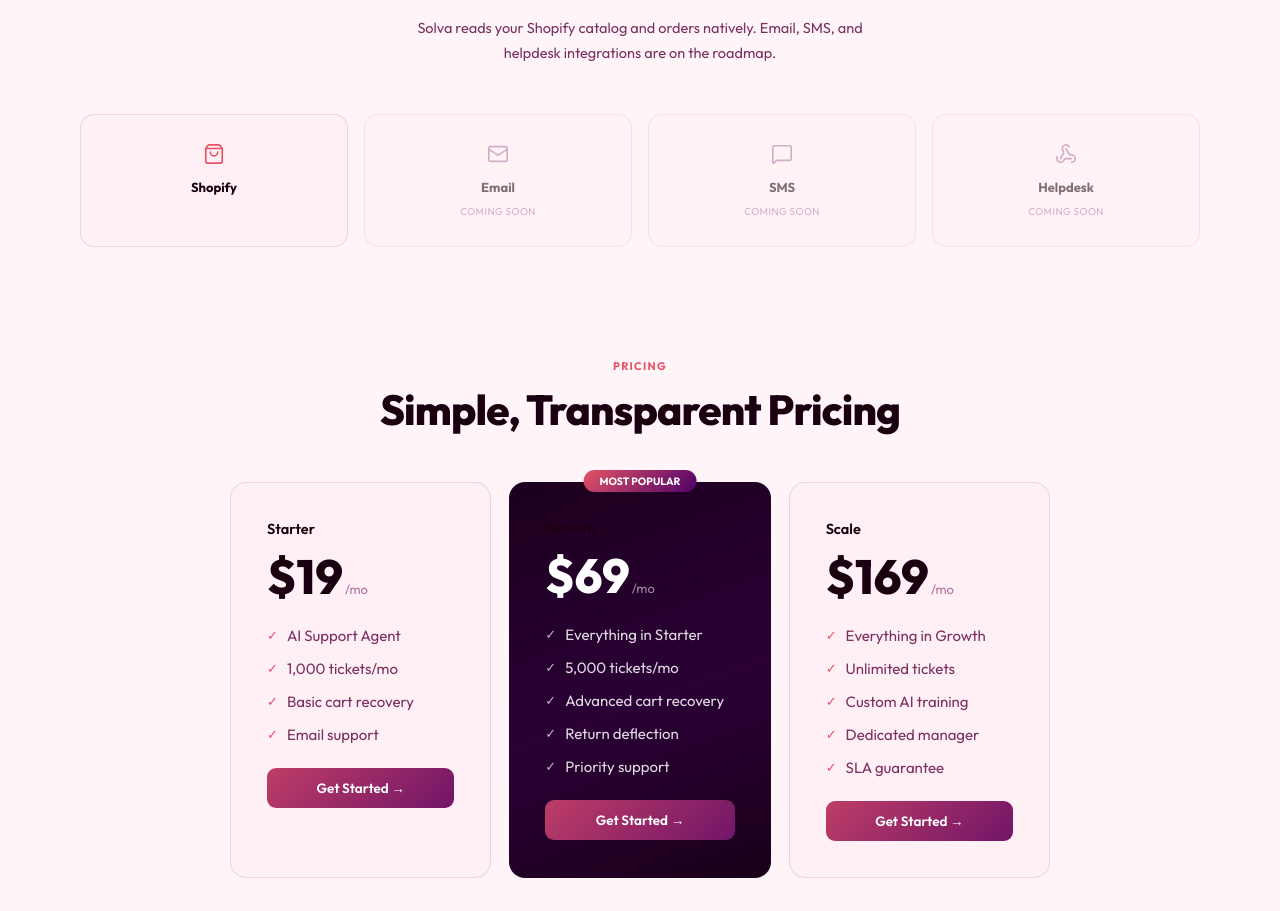
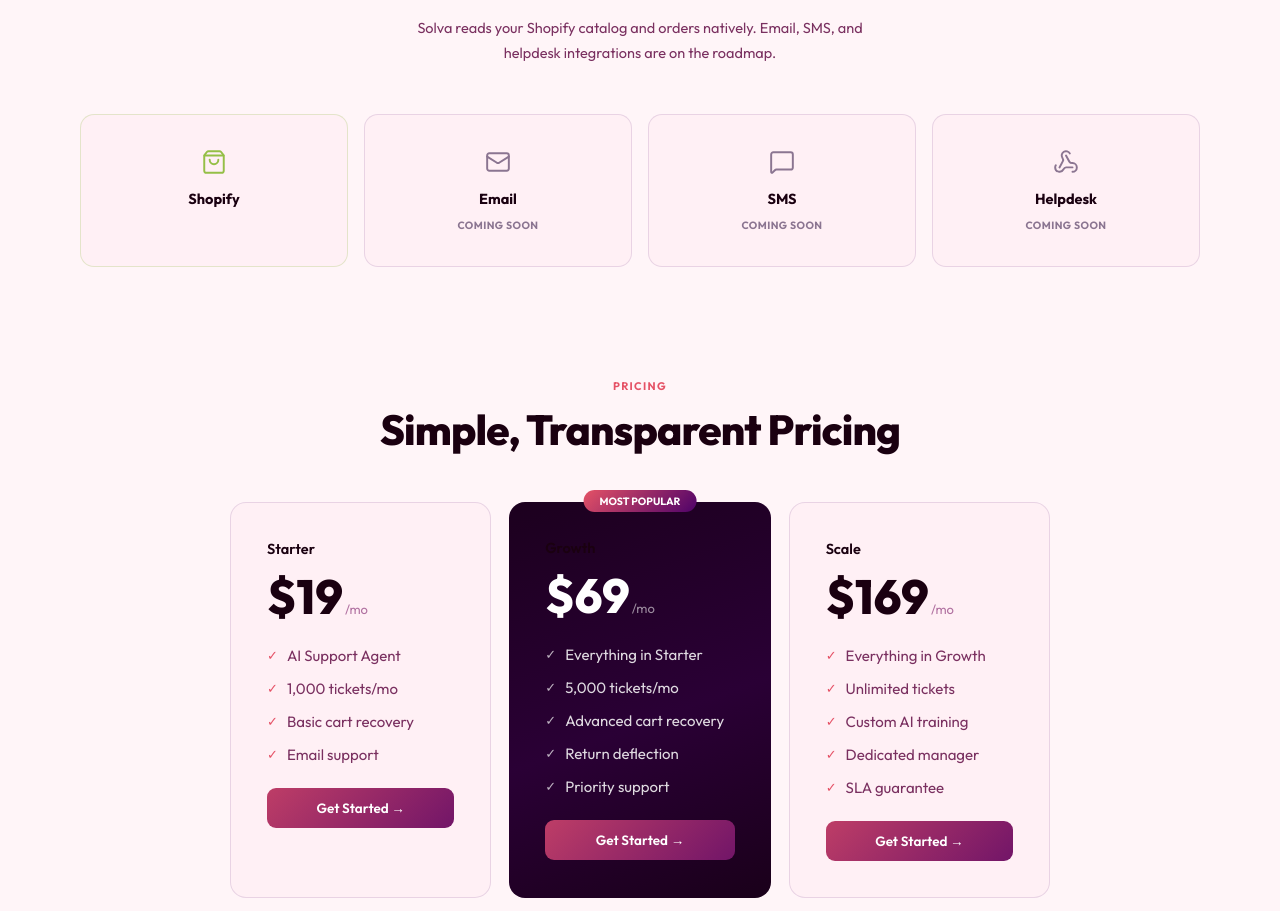
Before and after one commit to getsolvacom/solva, a React (Vite) app: page / in a window 1280 px wide. Shown: the part 4152-5063 px from the top of the page. Built offline with nearby package versions, Linux system fonts and the light colour scheme; no server answers.

Commit message:
Increase integrations card contrast, use Shopify's real brand green as accent
Co-Authored-By: Claude Sonnet 5 <noreply@anthropic.com>

```diff
--- a/src/pages/LandingPage.jsx
+++ b/src/pages/LandingPage.jsx
@@ -509,15 +509,15 @@ export default function LandingPage() {
         </p>
         <div className="integrations-grid" style={{display:"grid",gridTemplateColumns:"repeat(4,1fr)",gap:16}}>
           {[
-            {icon:<ShoppingBag size={22} strokeWidth={1.8}/>,name:"Shopify",live:true},
-            {icon:<Mail size={22} strokeWidth={1.8}/>,name:"Email",live:false},
-            {icon:<MessageSquare size={22} strokeWidth={1.8}/>,name:"SMS",live:false},
-            {icon:<Webhook size={22} strokeWidth={1.8}/>,name:"Helpdesk",live:false},
+            {icon:<ShoppingBag size={26} strokeWidth={1.8}/>,name:"Shopify",live:true,color:"#95BF47"},
+            {icon:<Mail size={26} strokeWidth={1.8}/>,name:"Email",live:false,color:"#8B7591"},
+            {icon:<MessageSquare size={26} strokeWidth={1.8}/>,name:"SMS",live:false,color:"#8B7591"},
+            {icon:<Webhook size={26} strokeWidth={1.8}/>,name:"Helpdesk",live:false,color:"#8B7591"},
           ].map((item,i)=>(
-            <div key={i} style={{border:`1px solid ${C.border}`,borderRadius:14,padding:"28px 16px",background:C.card,display:"flex",flexDirection:"column",alignItems:"center",gap:10,opacity:item.live?1:0.55}}>
-              <div style={{color:item.live?C.coral:C.muted}}>{item.icon}</div>
-              <span style={{fontSize:13,fontWeight:700}}>{item.name}</span>
-              {!item.live && <span style={{fontSize:10,color:C.muted,letterSpacing:".04em",textTransform:"uppercase"}}>Coming soon</span>}
+            <div key={i} style={{border:`1px solid ${item.live?item.color+'40':C.border}`,borderRadius:14,padding:"34px 18px",background:C.card,display:"flex",flexDirection:"column",alignItems:"center",gap:10}}>
+              <div style={{color:item.color}}>{item.icon}</div>
+              <span style={{fontSize:14.5,fontWeight:700}}>{item.name}</span>
+              {!item.live && <span style={{fontSize:10.5,fontWeight:700,color:item.color,letterSpacing:".04em",textTransform:"uppercase"}}>Coming soon</span>}
             </div>
           ))}
         </div>
```
